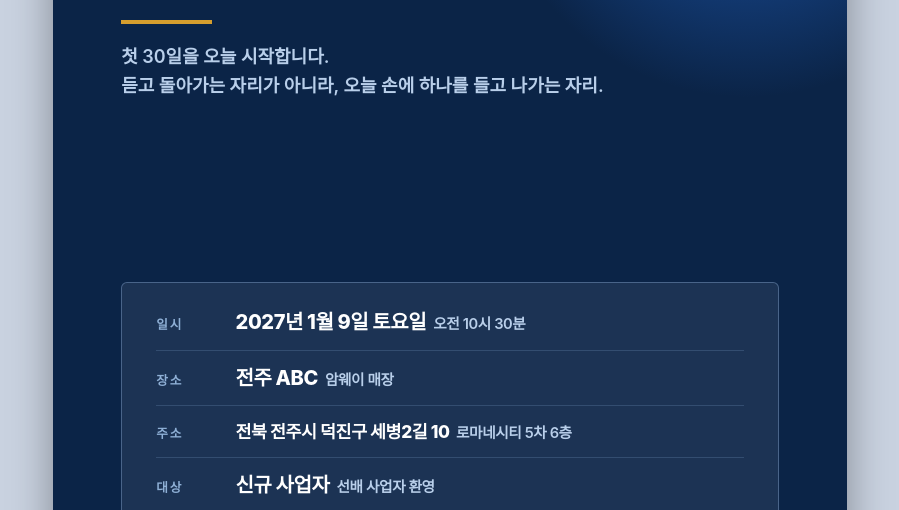
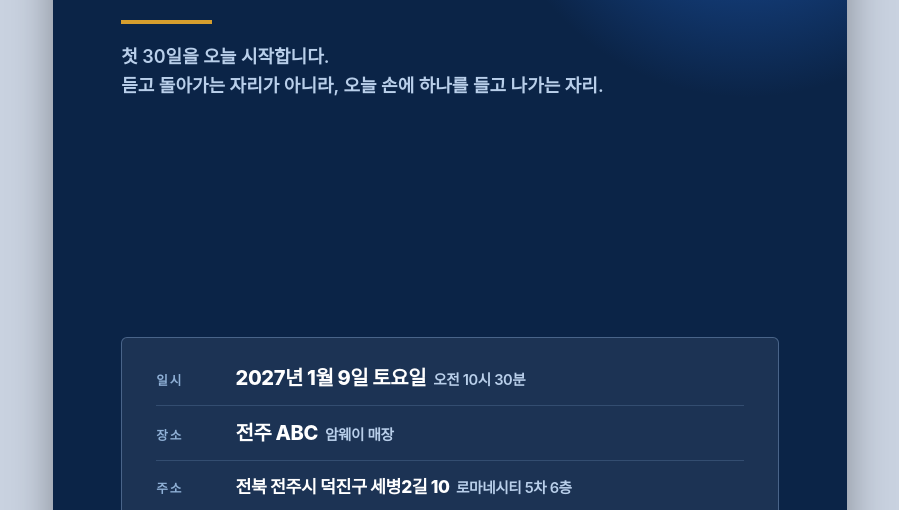
Before and after one commit to dreamfca2019-lgtm/galaga, a plain HTML site: page osr/poster.html in a window 1280 px wide. Shown: the part 290-800 px from the top of the page, without its empty margins (190-1089 px from the left). Drawn offline with Linux system fonts and the light colour scheme.

Commit message:
Poster: remove target audience row

```diff
--- a/osr/poster.html
+++ b/osr/poster.html
@@ -96,10 +96,6 @@
         <div class="lb">주소</div>
         <div class="val addr">전북 전주시 덕진구 세병2길 10 <small>로마네시티 5차 6층</small></div>
       </div>
-      <div class="row">
-        <div class="lb">대상</div>
-        <div class="val">신규 사업자 <small>선배 사업자 환영</small></div>
-      </div>
     </div>
   </div>
 
```
